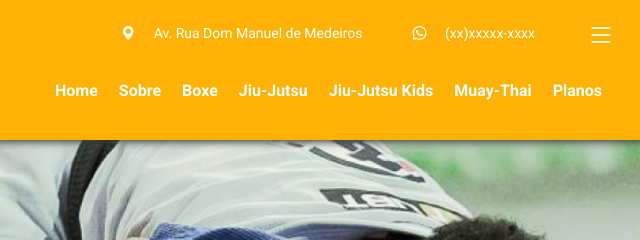
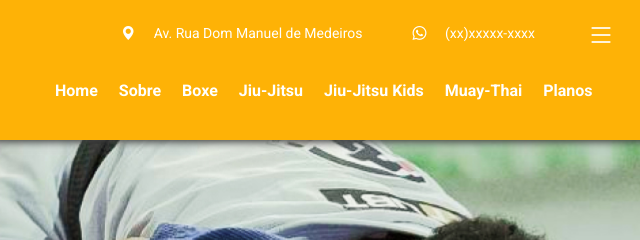
Before and after one commit to VilelaAndressa/CTUBT, a plain HTML site: page index.html in a window 1280 px wide. Shown: the top 240 px of the page, 535-1175 px from the left. Drawn offline with nearby package versions, Linux system fonts and the light colour scheme.

Commit message:
correçõa

```diff
--- a/index.html
+++ b/index.html
@@ -35,8 +35,8 @@
                         <li class="link"><a href="about.html">Sobre</a></li>
                         <li class="link"><a href="plans.html">PLANOS</a></li>
                         <li class="link"><a href="boxe.html">BOXE</a></li>
-                        <li class="link"><a href="#">Jiu-Jutsu</a></li>
-                        <li class="link"><a href="#">jiu-jutsu kids</a></li>
+                        <li class="link"><a href="#">Jiu-Jitsu</a></li>
+                        <li class="link"><a href="#">jiu-jitsu kids</a></li>
                         <li class="link"><a href="#">Muay-Thai</a></li>
                         <li class="link"><a href="#">kimonos</a></li>
                         <li class="link"><a href="#">VESTIMENTA</a></li>
@@ -48,8 +48,8 @@
                 <li class="list"><a href="index.html">Home</a></li>
                 <li class="list"><a href="about.html">Sobre</a></li>
                 <li class="list"><a href="boxe.html">Boxe</a></li>
-                <li class="list"><a href="">Jiu-Jutsu</a></li>
-                <li class="list"><a href="">Jiu-Jutsu Kids</a></li>
+                <li class="list"><a href="">Jiu-Jitsu</a></li>
+                <li class="list"><a href="">Jiu-Jitsu Kids</a></li>
                 <li class="list"><a href="">Muay-Thai</a></li>
                 <li class="list"><a href="plans.html">Planos</a></li>
             </ul>
@@ -319,7 +319,7 @@
                 <div class="squarePhoto"></div>
                 <img src="imagens/JJ-PH.png" alt="">
                 <div class="text_photo">
-                    <h2>Jiu-Jutsu</h2>
+                    <h2>Jiu-Jitsu</h2>
                     <p class="textPhoto">
                         Lorem Ipsum is simply dummy text of the printing and typesetting industry. Lorem Ipsum has been the industry's standard dummy
                     </p>
@@ -362,18 +362,18 @@
                 <div>
                     <div class="squareTeachers"></div>
                     <img src="imagens/JJ_ prof.png" alt="">
-                    <h3>Jiu-Jutsu</h3>
+                    <h3>Jiu-Jitsu</h3>
                 </div>
 
                 <div>
                     <div class="squareTeachers"></div>
                     <img src="imagens/JJ_Profe.jpg" alt="">
-                    <h3>Jiu-Jutsu</h3>
+                    <h3>Jiu-Jitsu</h3>
                 </div>
                 <div>
                     <div class="squareTeachers"></div>
                     <img src="imagens/JJ_KidsProf.png" alt="">
-                    <h3>Jiu-Jutsu KIDS</h3>
+                    <h3>Jiu-Jitsu KIDS</h3>
                 </div>
                 <div>
                     <div class="squareTeachers"></div>
@@ -409,8 +409,8 @@
                                     <select name="modality" id="modality">
                                         <option value="1">Escolha sua modalidade</option>
                                         <option value="2">Boxe</option>
-                                        <option value="3">Jiu-Jutsu</option>
-                                        <option value="4">Jiu-Jutsu Kids</option>
+                                        <option value="3">Jiu-Jitsu</option>
+                                        <option value="4">Jiu-Jitsu Kids</option>
                                         <option value="5">Muay-Thai</option>
                                     </select>
 
```
Also changed, not shown: about.html (+4 -4 lines), boxe.html (+4 -4 lines), plans.html (+4 -4 lines).
